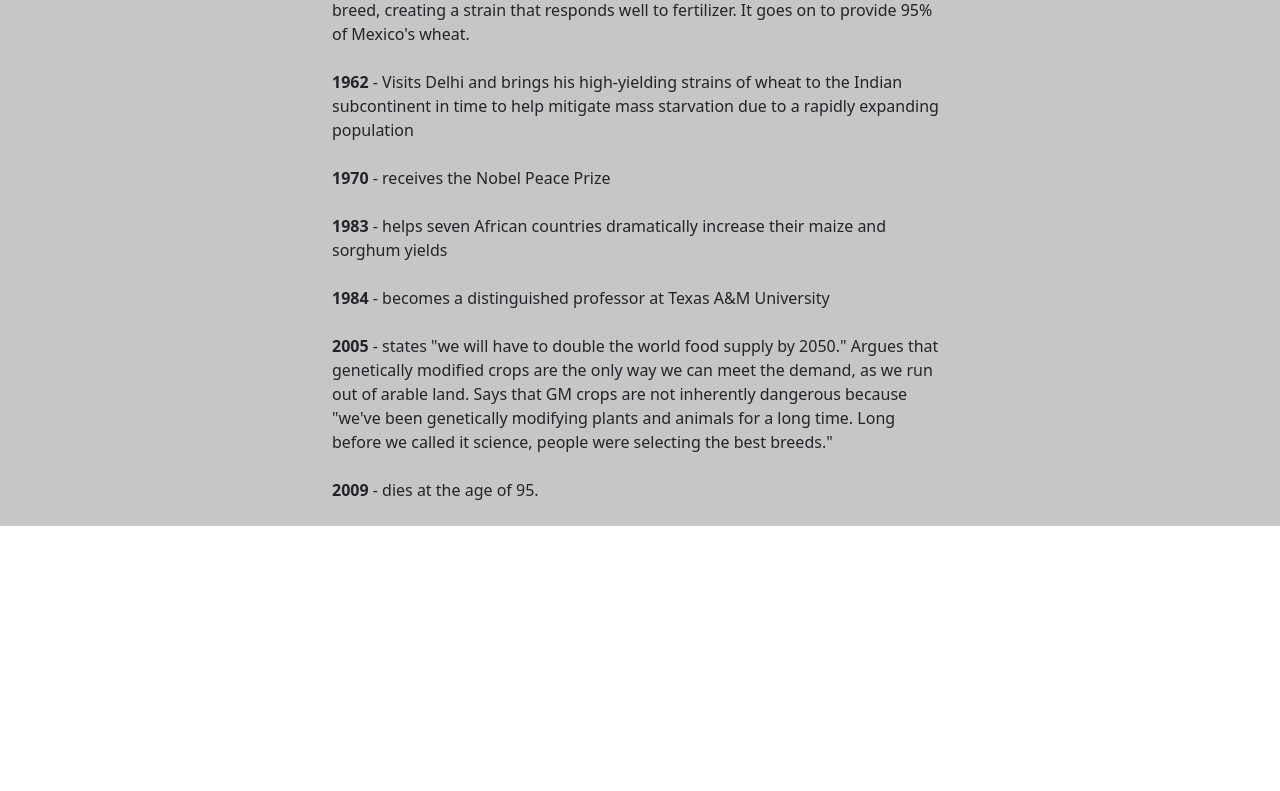
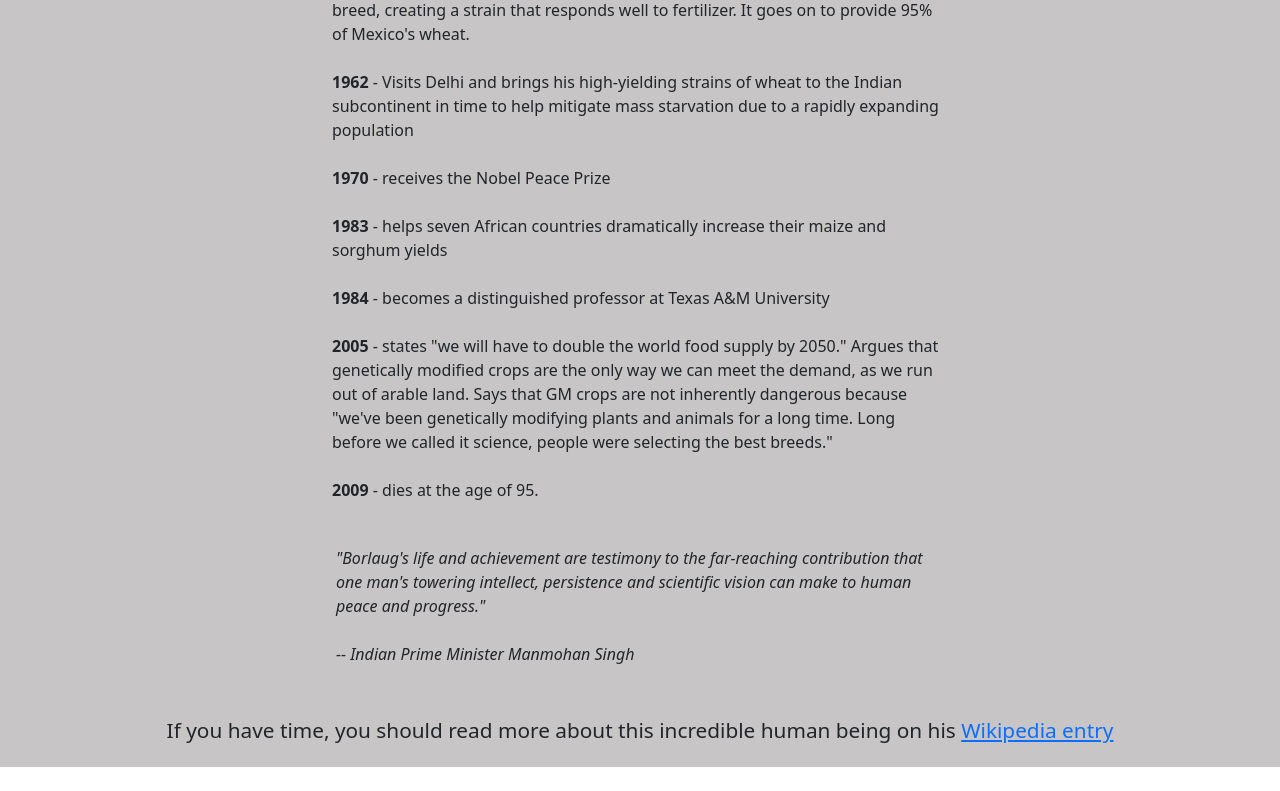
Before and after one commit to tiagorahal/Tribute-Page, a website: page index.html in a window 1280 px wide. Shown: the part 1730-2521 px from the top of the page. Before the commit the page ends 2272 px from the top, so only its background shows below. Drawn offline with nearby package versions, Linux system fonts and the light colour scheme.

Commit message:
Footer complete

```diff
--- a/index.html
+++ b/index.html
@@ -42,7 +42,15 @@
           </p>
         </div>
       </main>
-
+      <footer class="container-fluid mb-4">
+        <div>
+          <blockquote class="p-1 fw-light fst-italic w-main">
+            "Borlaug's life and achievement are testimony to the far-reaching contribution that one man's towering intellect, persistence and scientific vision can make to human peace and progress."<br><br>
+            -- Indian Prime Minister Manmohan Singh
+          </blockquote>
+          <h4 class="bottom-font pb-4 pt-5">If you have time, you should read more about this incredible human being on his <a href="#">Wikipedia entry</a></h4>
+        </div>
+      </footer>
     </div>
     <script src="https://cdn.jsdelivr.net/npm/bootstrap@5.0.0-beta2/dist/js/bootstrap.bundle.min.js" integrity="sha384-b5kHyXgcpbZJO/tY9Ul7kGkf1S0CWuKcCD38l8YkeH8z8QjE0GmW1gYU5S9FOnJ0" crossorigin="anonymous"></script>
   </body>
```
